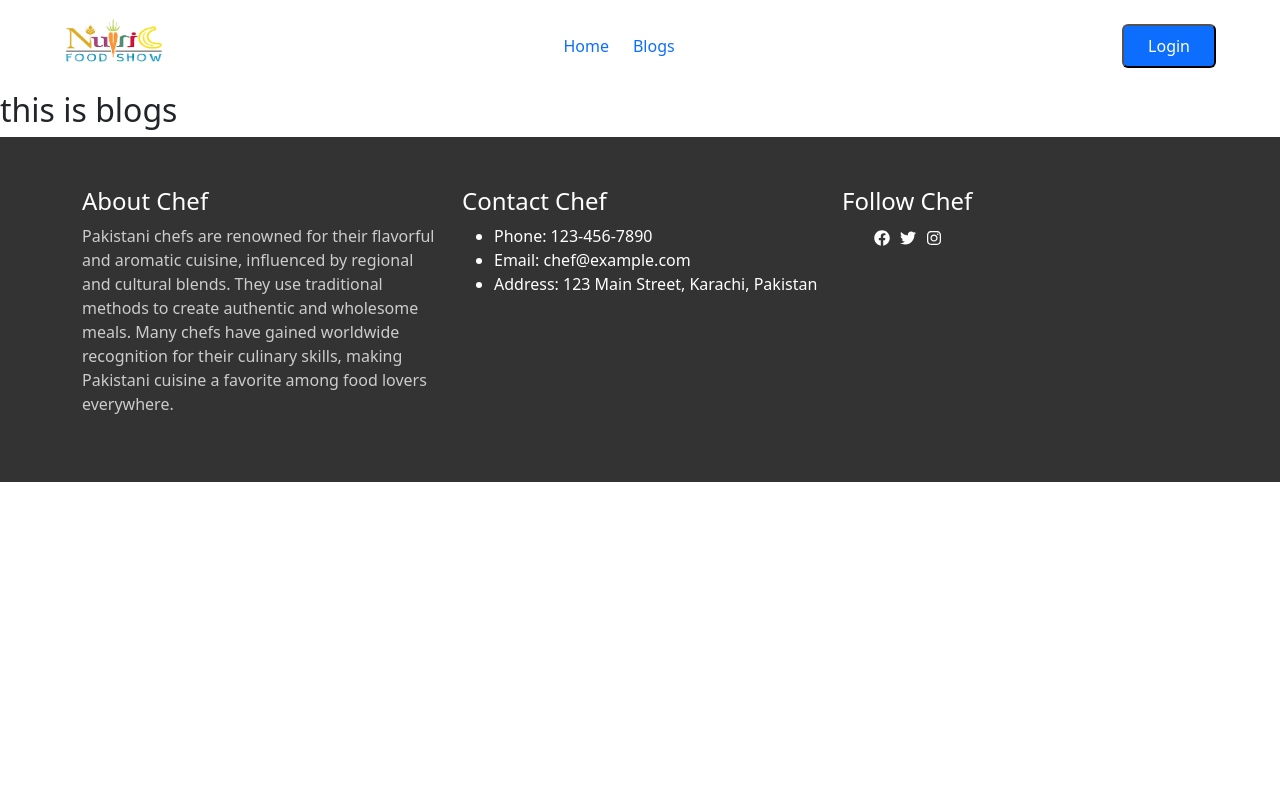
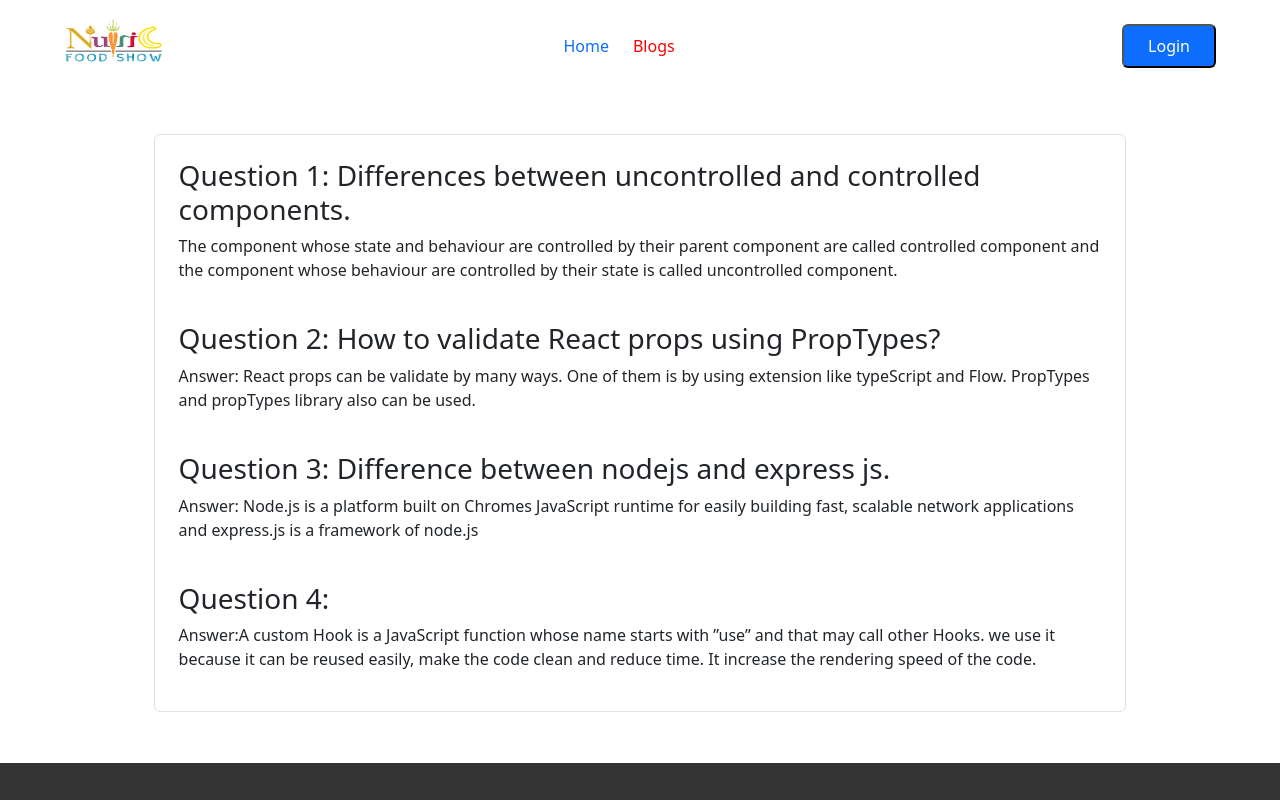
Before and after one commit to skshuvo1/nutric-foods-client, a React (Vite) app: page /blogs in a window 1280 px wide. Shown: the top 800 px of the page. Built offline with nearby package versions, Linux system fonts and the light colour scheme; no server answers.

Commit message:
blogs addeded

```diff
--- a/src/Routes/Routes.jsx
+++ b/src/Routes/Routes.jsx
@@ -5,11 +5,14 @@ import Footer from '../Shared/Footer/Footer';
 import { Outlet } from 'react-router-dom';
 
 
+const Routes = () => {
 
-const Routes = () => {
+
     return (
+
         <div>
             <Header></Header>
+
             <Outlet></Outlet>
             <Footer></Footer>
         </div>
--- a/src/Shared/Header/Header.jsx
+++ b/src/Shared/Header/Header.jsx
@@ -1,9 +1,10 @@
 // eslint-disable-next-line no-unused-vars
 import React from 'react';
 import { Link } from 'react-router-dom';
-import logo from '../../assets/nutric food.png'
-// import MainImg from '../../pages/MainImg/MainImg';
-// import Blogs from '../../pages/Blogs/Blogs';
+import logo from '../../assets/nutric food.png';
+import './Header.css';
+// import { NavLink } from 'react-bootstrap';
+import ActiveLink from '../../pages/ActiveLink/ActiveLink';
 
 
 
@@ -19,10 +20,12 @@ const Header = () => {
           width: 100,
         }} src={logo} alt="" />
             </div>
-            <div  className='d-flex gap-4 textdecoration-none'>
-            <Link style={{textDecoration:'none'}} to='/'>Home</Link>
-            <Link style={{textDecoration:'none'}} to = '/blogs'>Blogs</Link>
-            </div>
+            <nav  className=' d-flex gap-4'>
+
+            <ActiveLink  to='/'>Home</ActiveLink>
+            <ActiveLink to = '/blogs'>Blogs</ActiveLink>
+
+            </nav>
             <div>
             <Link to='/login'><button className=' ms-5 rounded text-white bg-primary px-4 py-2'>Login</button></Link>
             </div>
--- /dev/null
+++ b/src/pages/ActiveLink/ActiveLink.css
@@ -0,0 +1,6 @@
+.active{
+    color: red;
+}
+nav a{
+    text-decoration: none;
+}
--- /dev/null
+++ b/src/pages/ActiveLink/ActiveLink.jsx
@@ -0,0 +1,23 @@
+/* eslint-disable react/prop-types */
+// eslint-disable-next-line no-unused-vars
+import React from 'react';
+import { NavLink } from 'react-router-dom';
+import './ActiveLink.css'
+
+
+
+const ActiveLink = ({to, children}) => {
+    return (
+
+            <NavLink
+
+  to={to}
+  className={({ isActive}) => isActive ? "active" : ""}
+>
+  {children}
+</NavLink>
+
+    );
+};
+
+export default ActiveLink;
--- /dev/null
+++ b/src/pages/Blogs/Blogs.css
@@ -0,0 +1,3 @@
+.blogs-container{
+   margin: 4% 12% 4% 12%;
+}
--- a/src/pages/Blogs/Blogs.jsx
+++ b/src/pages/Blogs/Blogs.jsx
@@ -1,11 +1,29 @@
 /* eslint-disable no-unused-vars */
 import React from 'react';
+import './Blogs.css'
 
 
 const Blogs = () => {
     return (
-        <div>
-           <h2>this is blogs</h2>
+        <div className='blogs-container p-4 border rounded'>
+           <div>
+           <h3>Question 1: Differences between uncontrolled and controlled components.</h3>
+           <p>The component whose state and behaviour are controlled by their parent component are called controlled component and the component whose behaviour are controlled by their state is called uncontrolled component.</p>
+           </div><br />
+           <div>
+            <h3>Question 2: How to validate React props using PropTypes?</h3>
+            <p>Answer: React props can be validate by many ways. One of them is by using extension like typeScript and Flow. PropTypes and propTypes library also can be used.</p>
+           </div><br />
+           <div>
+            <h3>Question 3: Difference between nodejs and express js.</h3>
+            <p>Answer: Node.js is a platform built on Chromes JavaScript runtime for easily building fast, scalable network applications and express.js is a framework of node.js</p>
+           </div><br />
+
+           <div>
+            <h3>Question 4:</h3>
+            <p>Answer:A custom Hook is a JavaScript function whose name starts with ”use” and that may call other Hooks. we use it because it can be reused easily, make the code clean and reduce time. It increase the rendering speed of the code.</p>
+           </div>
+
         </div>
     );
 };
```
Also changed, not shown: src/Shared/Header/Header.css (added).
